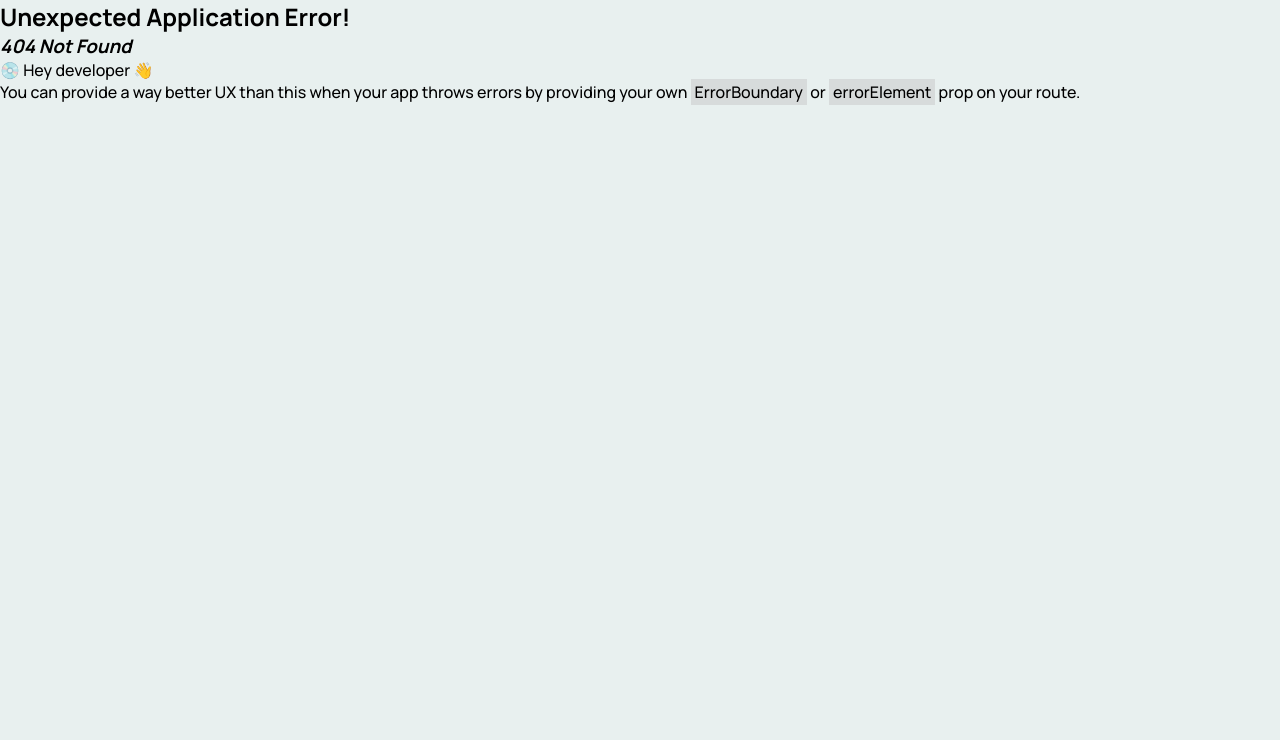
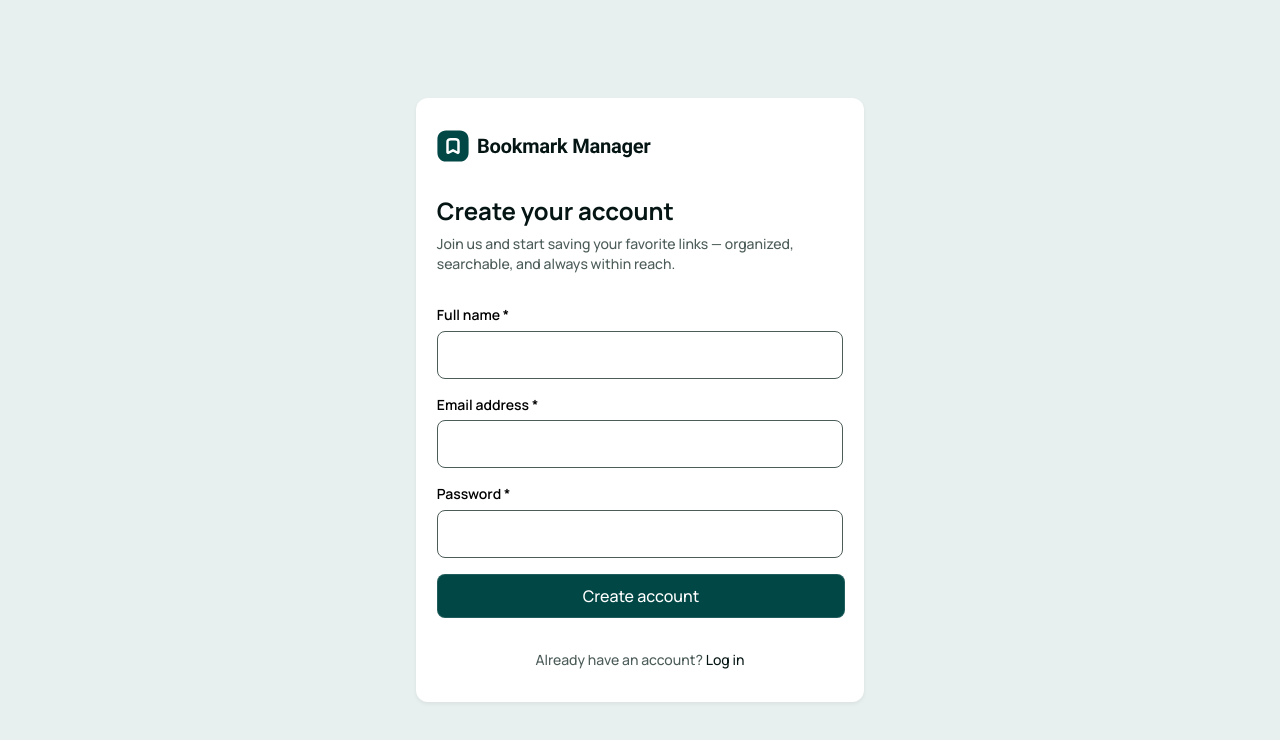
Before and after one commit to GFJankavs/fm-bookmark-manager-app, a React (Vite) app: page /signup in a window 1280 px wide. Before the commit this address had no page. Shown: the top 740 px of the page. Built offline with nearby package versions, Linux system fonts and the light colour scheme.

Commit message:
feat(app): Route view - Signup
Added new Router view - Signup - based on Figma designs

```diff
--- /dev/null
+++ b/src/styles/views/Signup.css
@@ -0,0 +1,75 @@
+.signup-wrapper {
+  display: flex;
+  flex-direction: column;
+  align-items: center;
+  justify-content: center;
+  min-height: 100dvh;
+
+  margin-inline: 1rem;
+}
+
+.signup-container {
+  padding: var(--spacing-400) var(--spacing-250);
+  border-radius: var(--radius-12);
+  box-shadow: 0 2px 4px 0 rgba(21, 21, 21, 0.06);
+  background-color: var(--color-neutral-0);
+
+  display: grid;
+  gap: var(--spacing-400);
+
+  width: 100%;
+  max-width: 448px;
+}
+
+.signup-header {
+  display: grid;
+  gap: var(--spacing-075);
+}
+
+.signup-header h1 {
+  color: var(--color-neutral-900);
+}
+
+.signup-header p {
+  color: var(--color-neutral-800);
+}
+
+.signup-form {
+  display: grid;
+  gap: var(--spacing-200);
+}
+
+.signup-footer {
+  display: flex;
+  flex-direction: column;
+  align-items: center;
+  gap: var(--spacing-150);
+
+  color: var(--color-neutral-800);
+}
+
+.signup-login {
+  text-decoration: none;
+  color: var(--color-neutral-900);
+}
+
+.signup-container.dark {
+  background-color: var(--color-neutral-800);
+  border: 1px solid var(--color-neutral-500);
+}
+
+.signup-container.dark .signup-header h1 {
+  color: var(--color-neutral-0);
+}
+
+.signup-container.dark .signup-header p {
+  color: var(--color-neutral-100);
+}
+
+.signup-container.dark .signup-footer {
+  color: var(--color-neutral-100);
+}
+
+.signup-container.dark .signup-login {
+  color: var(--color-neutral-0);
+}
--- a/src/views/Dashboard.tsx
+++ b/src/views/Dashboard.tsx
@@ -1,7 +1,7 @@
 import ProfileMenu from "../modules/ProfileMenu";
 import AddBookmark from "../modules/AddBookmark";
 
-function Dashboard() {
+function DashboardPage() {
   return (
     <main style={{ display: "flex", flexDirection: "column" }}>
       <ProfileMenu />
@@ -10,4 +10,4 @@ function Dashboard() {
   );
 }
 
-export default Dashboard;
+export default DashboardPage;
--- a/src/views/Login.tsx
+++ b/src/views/Login.tsx
@@ -5,7 +5,7 @@ import useThemeMode from "../hooks/useThemeMode";
 import "../styles/views/Login.css";
 import classNames from "classnames";
 
-const Login = () => {
+const LoginPage = () => {
   const { isDarkMode } = useThemeMode();
 
   return (
@@ -35,7 +35,7 @@ const Login = () => {
           </p>
           <p className="text-preset-4-medium">
             Don't have an account?{" "}
-            <Link to="/register" className="login-register">
+            <Link to="/signup" className="login-register">
               Sign up
             </Link>
           </p>
@@ -45,4 +45,4 @@ const Login = () => {
   );
 };
 
-export default Login;
+export default LoginPage;
--- /dev/null
+++ b/src/views/Signup.tsx
@@ -0,0 +1,44 @@
+import classNames from "classnames";
+import { Link } from "react-router";
+import Button from "../components/general/Button";
+import InputField from "../components/general/InputField";
+import useThemeMode from "../hooks/useThemeMode";
+import "../styles/views/Signup.css";
+
+const SignupPage = () => {
+  const { isDarkMode } = useThemeMode();
+
+  return (
+    <main className="signup-wrapper">
+      <div className={classNames("signup-container", { dark: isDarkMode })}>
+        <img
+          src={`/images/logo-${isDarkMode ? "dark" : "light"}-theme.svg`}
+          alt="Logo"
+        />
+        <header className="signup-header">
+          <h1 className="text-preset-1">Create your account</h1>
+          <p className="text-preset-4-medium">
+            Join us and start saving your favorite links — organized,
+            searchable, and always within reach.
+          </p>
+        </header>
+        <form className="signup-form">
+          <InputField label="Full name" required />
+          <InputField label="Email address" required />
+          <InputField label="Password" type="password" required />
+          <Button variant="primary">Create account</Button>
+        </form>
+        <footer className="signup-footer">
+          <p className="text-preset-4-medium">
+            Already have an account?{" "}
+            <Link to="/login" className="signup-login">
+              Log in
+            </Link>
+          </p>
+        </footer>
+      </div>
+    </main>
+  );
+};
+
+export default SignupPage;
```
Also changed, not shown: src/routes.tsx (+9 -4 lines).
